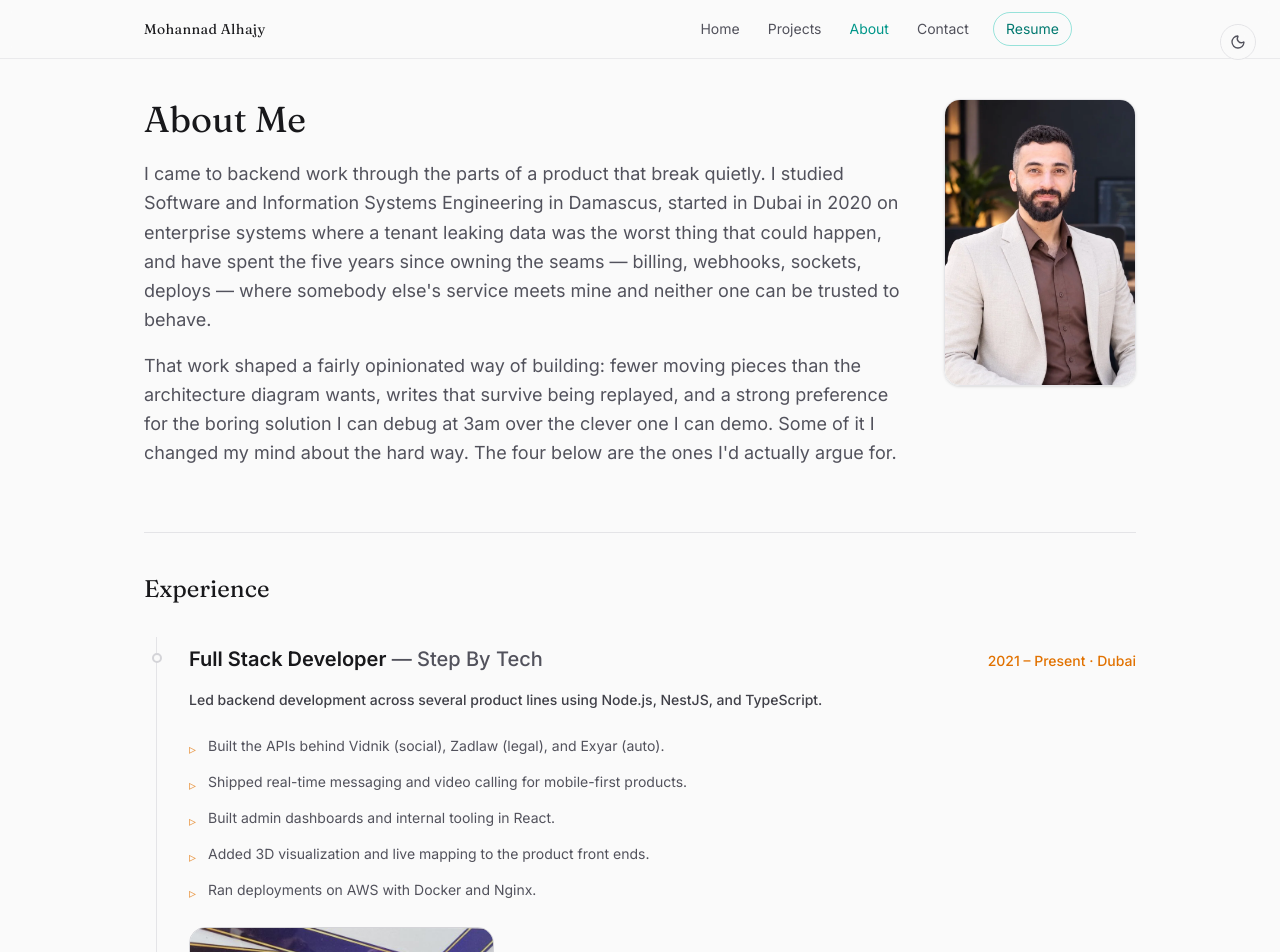
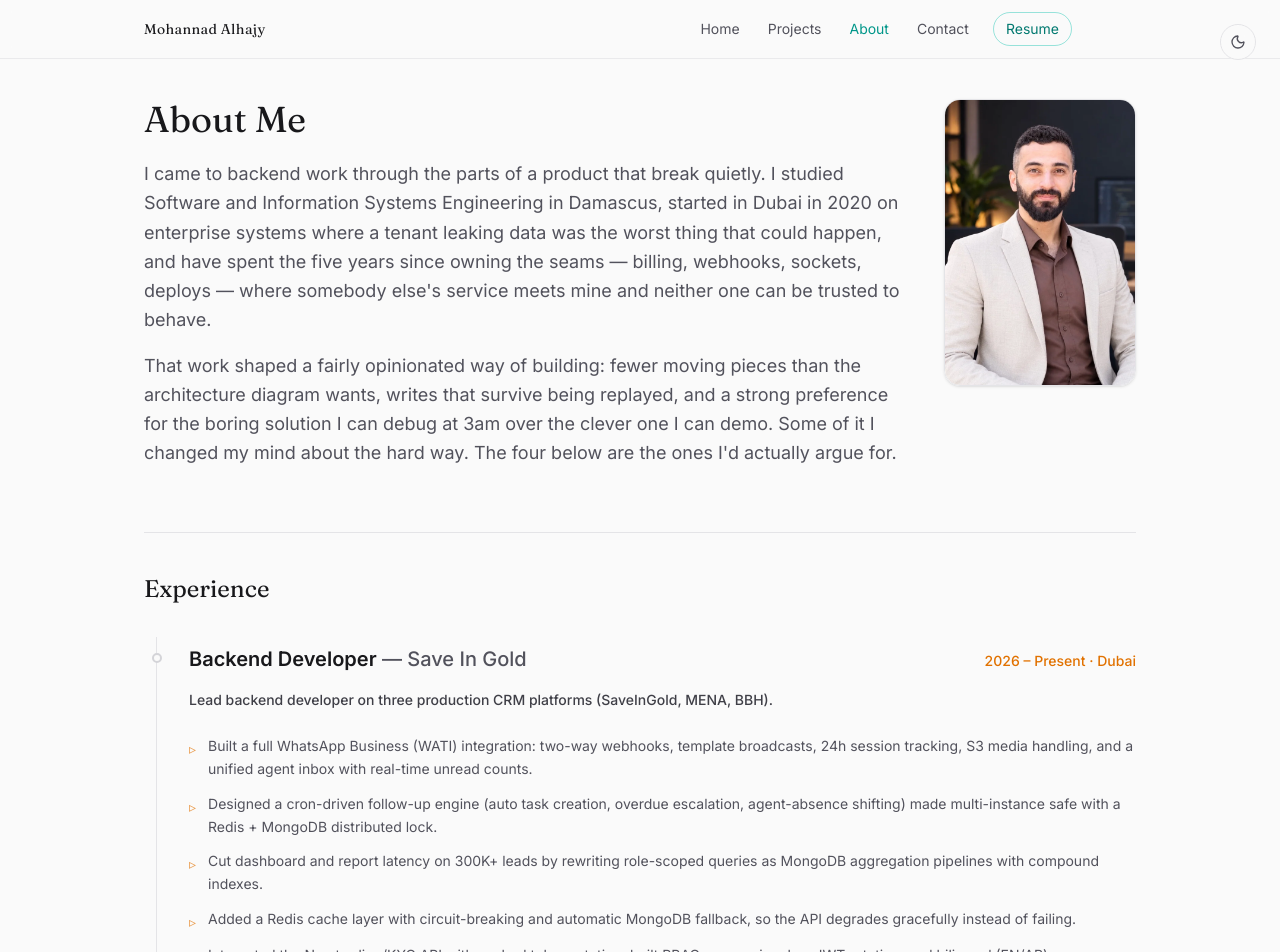
Before and after one commit to mohannadalhajy/portfolio, a Next.js app: page /about in a window 1280 px wide. Shown: the top 952 px of the page. Built offline with nearby package versions, Linux system fonts and the light colour scheme.

Commit message:
add save in gold

```diff
--- a/src/app/about/AboutContent.tsx
+++ b/src/app/about/AboutContent.tsx
@@ -93,10 +93,65 @@ export default function AboutContent() {
 
         <div className="relative border-l border-zinc-200 dark:border-zinc-800/60 ml-3 space-y-14 py-2">
           <TimelineItem
+            title="Backend Developer"
+            meta="— Save In Gold"
+            date="2026 – Present · Dubai"
+            accent
+          >
+            <p className="text-sm font-medium text-zinc-700 dark:text-zinc-300 mb-6 max-w-2xl leading-relaxed">
+              Lead backend developer on three production CRM platforms
+              (SaveInGold, MENA, BBH).
+            </p>
+
+            <ul className="list-none space-y-3 text-sm text-zinc-600 dark:text-zinc-400">
+              <li className="flex gap-3">
+                <span className="text-amber-600/70 dark:text-amber-500/50 mt-1">▹</span>
+                <span className="leading-relaxed">
+                  Built a full WhatsApp Business (WATI) integration: two-way
+                  webhooks, template broadcasts, 24h session tracking, S3 media
+                  handling, and a unified agent inbox with real-time unread
+                  counts.
+                </span>
+              </li>
+              <li className="flex gap-3">
+                <span className="text-amber-600/70 dark:text-amber-500/50 mt-1">▹</span>
+                <span className="leading-relaxed">
+                  Designed a cron-driven follow-up engine (auto task creation,
+                  overdue escalation, agent-absence shifting) made
+                  multi-instance safe with a Redis + MongoDB distributed lock.
+                </span>
+              </li>
+              <li className="flex gap-3">
+                <span className="text-amber-600/70 dark:text-amber-500/50 mt-1">▹</span>
+                <span className="leading-relaxed">
+                  Cut dashboard and report latency on 300K+ leads by rewriting
+                  role-scoped queries as MongoDB aggregation pipelines with
+                  compound indexes.
+                </span>
+              </li>
+              <li className="flex gap-3">
+                <span className="text-amber-600/70 dark:text-amber-500/50 mt-1">▹</span>
+                <span className="leading-relaxed">
+                  Added a Redis cache layer with circuit-breaking and automatic
+                  MongoDB fallback, so the API degrades gracefully instead of
+                  failing.
+                </span>
+              </li>
+              <li className="flex gap-3">
+                <span className="text-amber-600/70 dark:text-amber-500/50 mt-1">▹</span>
+                <span className="leading-relaxed">
+                  Integrated the Neo trading/KYC API with cached token rotation;
+                  built RBAC across six roles, JWT rotation, and bilingual
+                  (EN/AR) responses.
+                </span>
+              </li>
+            </ul>
+          </TimelineItem>
+
+          <TimelineItem
             title="Full Stack Developer"
             meta="— Step By Tech"
-            date="2021 – Present · Dubai"
-            accent
+            date="2021 – 2026 · Dubai"
           >
             <p className="text-sm font-medium text-zinc-700 dark:text-zinc-300 mb-6 max-w-2xl leading-relaxed">
               Led backend development across several product lines using
@@ -105,34 +160,34 @@ export default function AboutContent() {
 
             <ul className="list-none space-y-3 mb-6 text-sm text-zinc-600 dark:text-zinc-400">
               <li className="flex gap-3">
-                <span className="text-amber-600/70 dark:text-amber-500/50 mt-1">▹</span>
+                <span className="text-zinc-400 dark:text-zinc-600 mt-1">▹</span>
                 <span className="leading-relaxed">
                   Built the APIs behind Vidnik (social), Zadlaw (legal), and
                   Exyar (auto).
                 </span>
               </li>
               <li className="flex gap-3">
-                <span className="text-amber-600/70 dark:text-amber-500/50 mt-1">▹</span>
+                <span className="text-zinc-400 dark:text-zinc-600 mt-1">▹</span>
                 <span className="leading-relaxed">
                   Shipped real-time messaging and video calling for
                   mobile-first products.
                 </span>
               </li>
               <li className="flex gap-3">
-                <span className="text-amber-600/70 dark:text-amber-500/50 mt-1">▹</span>
+                <span className="text-zinc-400 dark:text-zinc-600 mt-1">▹</span>
                 <span className="leading-relaxed">
                   Built admin dashboards and internal tooling in React.
                 </span>
               </li>
               <li className="flex gap-3">
-                <span className="text-amber-600/70 dark:text-amber-500/50 mt-1">▹</span>
+                <span className="text-zinc-400 dark:text-zinc-600 mt-1">▹</span>
                 <span className="leading-relaxed">
                   Added 3D visualization and live mapping to the product
                   front ends.
                 </span>
               </li>
               <li className="flex gap-3">
-                <span className="text-amber-600/70 dark:text-amber-500/50 mt-1">▹</span>
+                <span className="text-zinc-400 dark:text-zinc-600 mt-1">▹</span>
                 <span className="leading-relaxed">
                   Ran deployments on AWS with Docker and Nginx.
                 </span>
```
